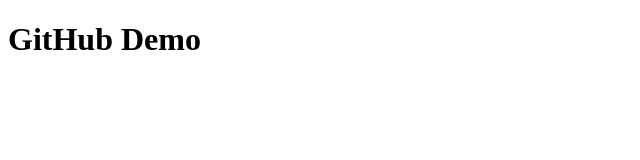
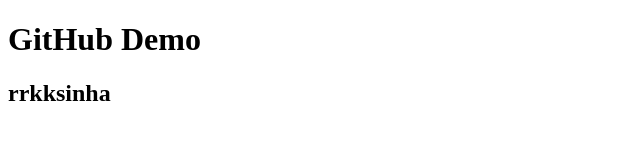
Before and after one commit to rrkksinha/demo, a plain HTML site: page index.html in a window 1280 px wide. Shown: the whole page, without its empty margins (0-640 px from the left). Drawn offline with Linux system fonts and the light colour scheme.

Commit message:
Update index.html

```diff
--- a/index.html
+++ b/index.html
@@ -6,6 +6,7 @@
 <body>
 
 	<h1>GitHub Demo</h1>
+	<h2>rrkksinha</h2>
 
 </body>
 </html>
```
